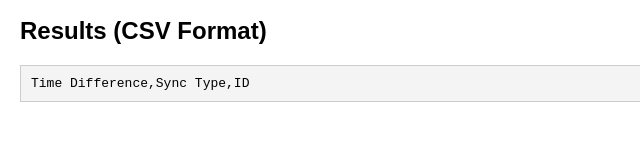
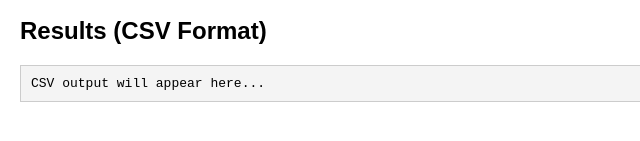
Before and after one commit to cudazi/tools, a plain HTML site: page sync-delays/index.html in a window 1280 px wide. Shown: the part 379-520 px from the top of the page, 0-640 px from the left. Drawn offline with Linux system fonts and the light colour scheme.

Commit message:
Update index.html

```diff
--- a/sync-delays/index.html
+++ b/sync-delays/index.html
@@ -35,8 +35,7 @@
     <button id="checkDates">Check Item Dates</button>
     <h2>Results (CSV Format)</h2>
 
-    <pre id="results">Time Difference,Sync Type,ID
-</pre>
+    <pre id="results">CSV output will appear here...</pre>
 
     <script>
         function formatTimeDifference(minutes) {
```
